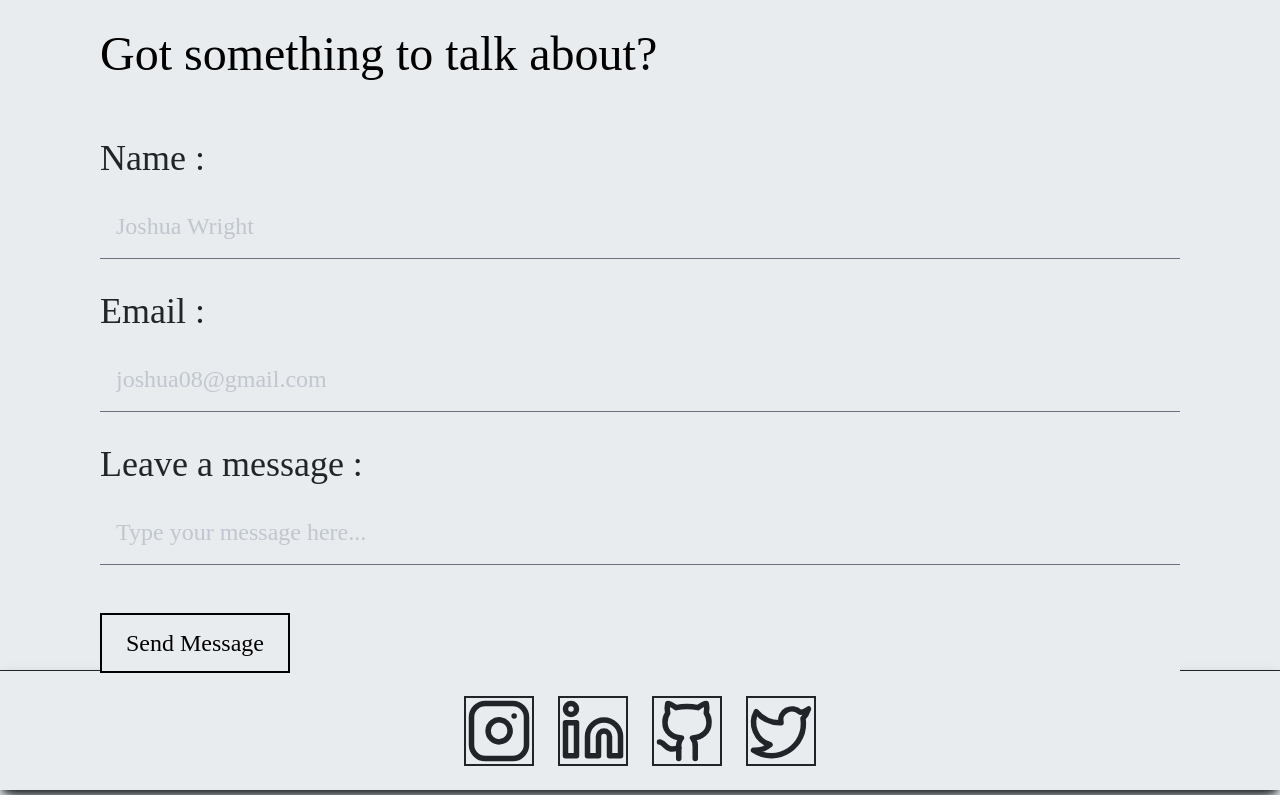
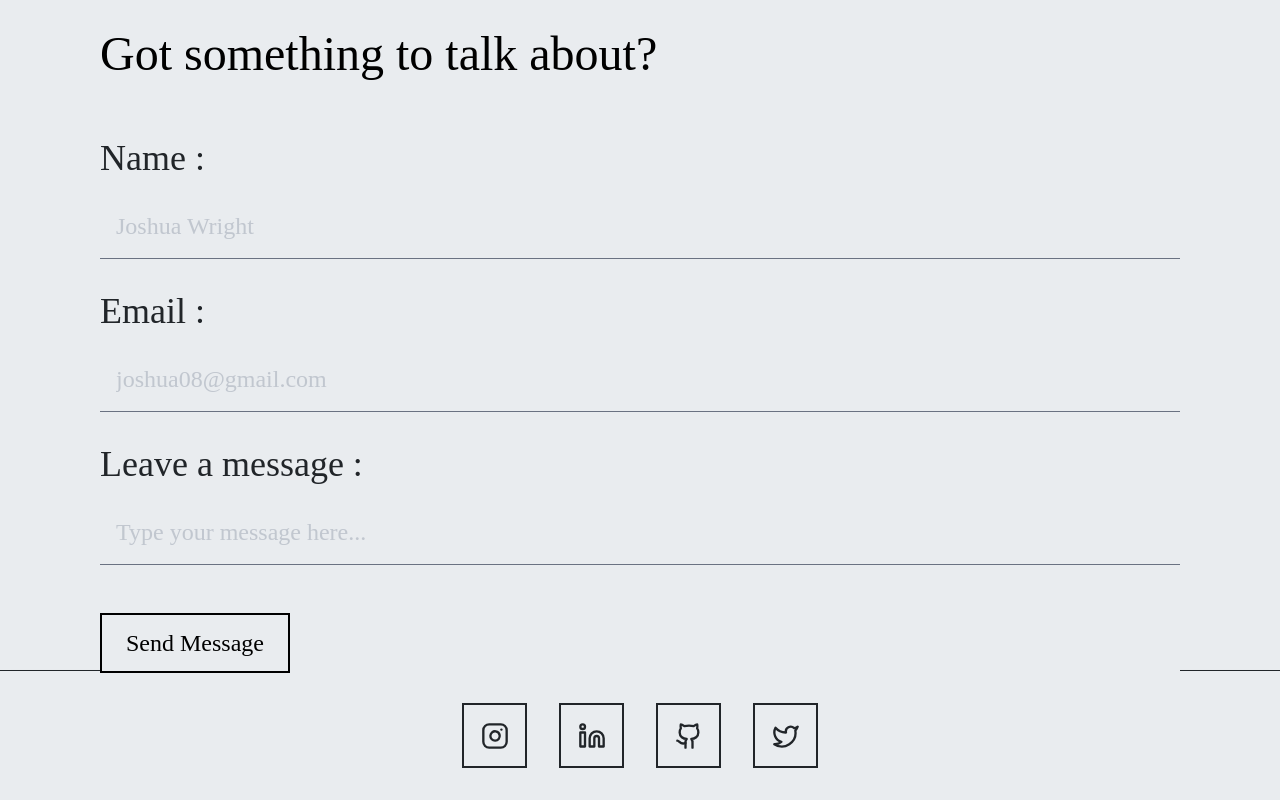
Before and after one commit to prem-thatikonda29/Portfolio_2.0, a React (Vite) app: page / in a window 1280 px wide. Shown: the part 3674-4474 px from the top of the page. Built offline with nearby package versions, Linux system fonts and the light colour scheme; a web font is replaced by a local one.

Commit message:
resized footer

```diff
--- a/src/organisms/Footer.jsx
+++ b/src/organisms/Footer.jsx
@@ -6,23 +6,19 @@ function Footer() {
   const icons = [Instagram, Linkedin, Github, Twitter];
 
   return (
-    <div className="w-full h-auto min-h-[15vh] py-8 md:py-0 bg-background-light dark:bg-background border-t border-background dark:border-background-light shadow-lg shadow-background dark:shadow-background-light flex items-center justify-center gap-4 sm:gap-6">
+    <div className="w-full min-h-[15vh] py-6 sm:py-8 bg-background-light dark:bg-background border-t border-background dark:border-background-light shadow-lg flex flex-wrap items-center justify-center gap-6 sm:gap-8">
       {icons.map((Icon, index) => (
         <Tilt
           key={index}
-          tiltMaxAngleX={35}
-          tiltMaxAngleY={35}
+          tiltMaxAngleX={25}
+          tiltMaxAngleY={25}
           perspective={1000}
-          scale={1.1}
-          transitionSpeed={1000}
+          scale={1.05}
+          transitionSpeed={800}
           glareEnable={false}
-          className="group relative w-[50px] h-[50px] sm:w-[60px] sm:h-[60px] md:w-[70px] md:h-[70px] flex justify-center items-center border-2 border-background dark:border-background-light transition-transform duration-500 transform-style-3d"
+          className="group w-[45px] h-[45px] sm:w-[55px] sm:h-[55px] md:w-[65px] md:h-[65px] flex justify-center items-center border-2 border-background dark:border-background-light transition-all duration-500"
         >
-          {/* Icon */}
-          <Icon
-            size={28}
-            className="text-background dark:text-background-light cursor-pointer relative z-10 sm:size-32 md:size-32"
-          />
+          <Icon className="text-background dark:text-background-light cursor-pointer size-5 sm:size-6 md:size-7" />
         </Tilt>
       ))}
     </div>
```
